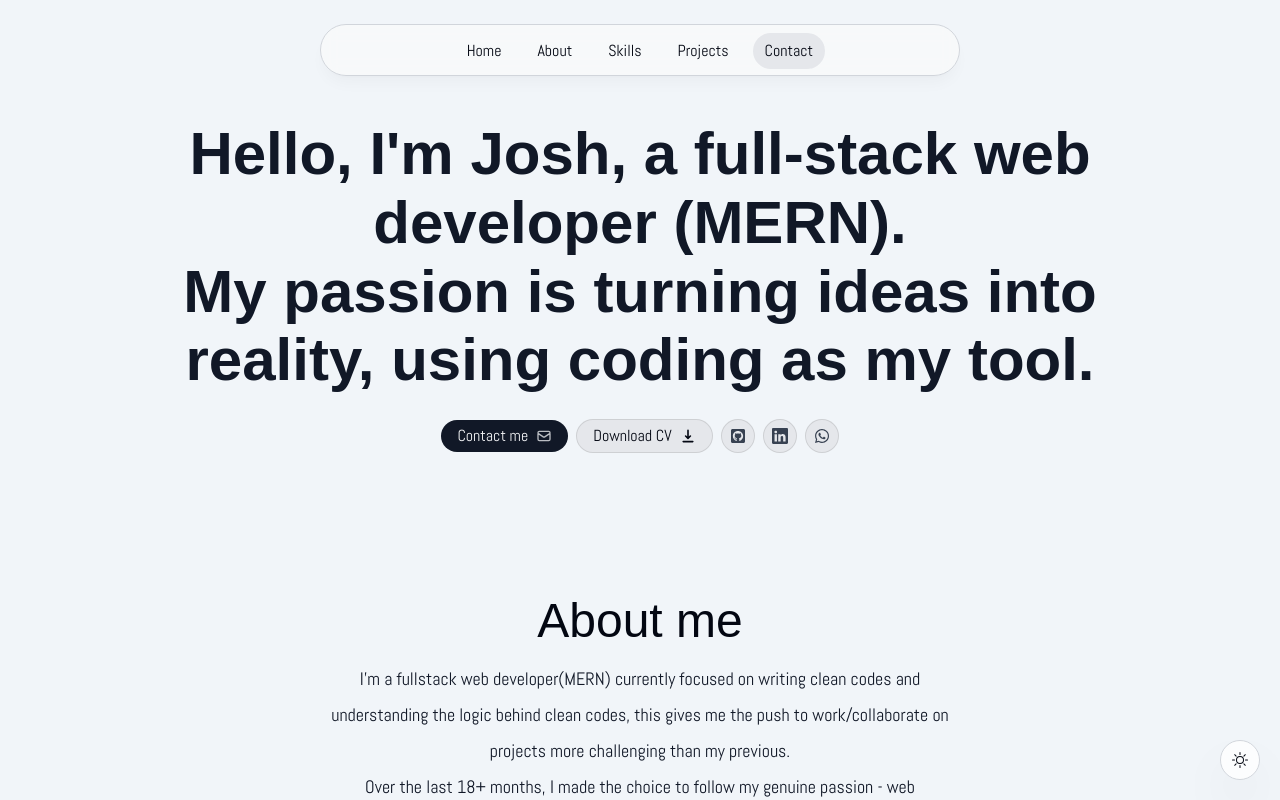
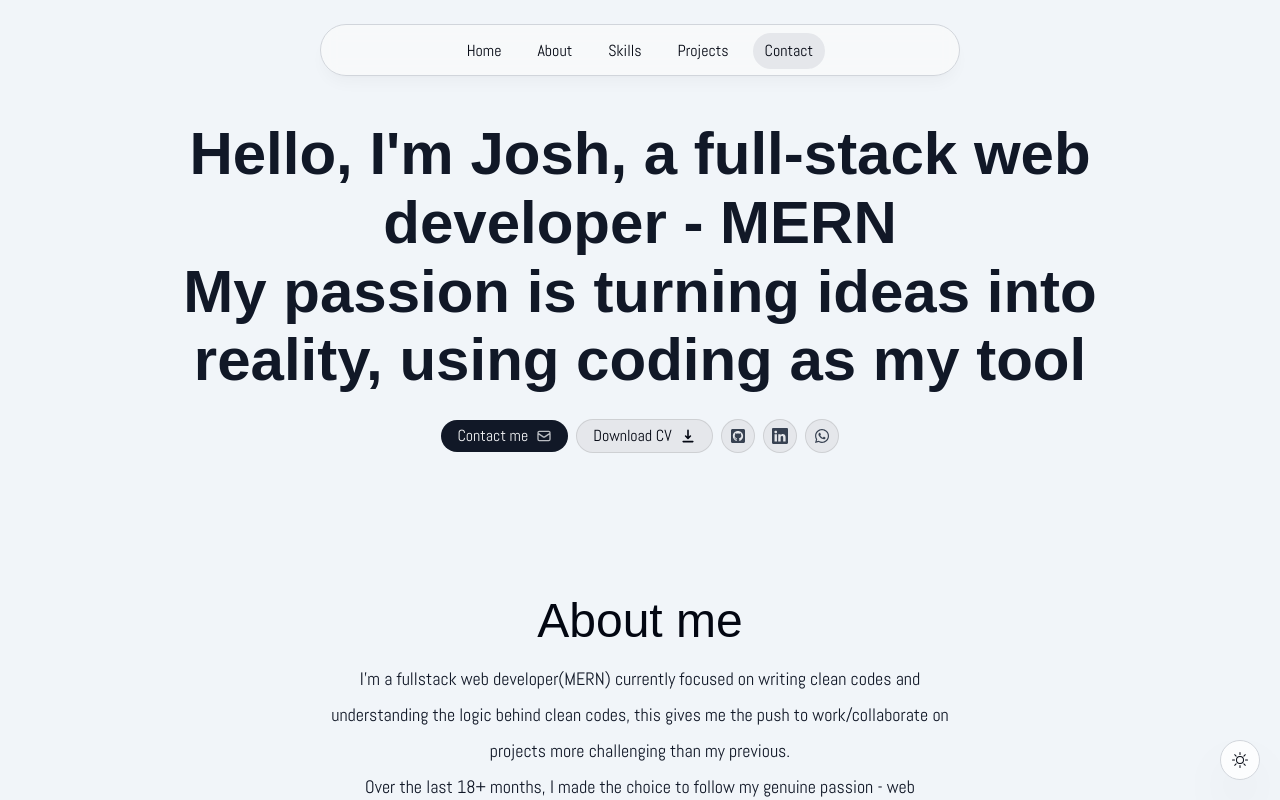
Before and after one commit to JoshuaOzorji/myportfolio, a Next.js app: page / in a window 1280 px wide. Shown: the top 800 px of the page. Built offline with nearby package versions, Linux system fonts and the light colour scheme; no server answers; a web font is replaced by a local one.

Commit message:
modification

```diff
--- a/components/Footer.tsx
+++ b/components/Footer.tsx
@@ -14,16 +14,22 @@ const Footer = () => {
 			<div className='flex flex-row gap-4'>
 				<a
 					href='https://github.com/JoshuaOzorji'
+					target='_blank'
+					rel='noopener noreferrer'
 					className='underline cursor-pointer'>
 					GITHUB
 				</a>
 				<a
 					href='https://www.linkedin.com/in/joshua-ozorji/'
+					target='_blank'
+					rel='noopener noreferrer'
 					className='underline cursor-pointer'>
 					LINKEDIN
 				</a>
 				<a
 					href='https://wa.me/2347038514969'
+					target='_blank'
+					rel='noopener noreferrer'
 					className='underline cursor-pointer'>
 					WHATSAPP
 				</a>
--- a/components/Hero.tsx
+++ b/components/Hero.tsx
@@ -23,8 +23,8 @@ const Hero = () => {
 					animate={{ y: 0, opacity: 1 }}
 					transition={{ delay: 0.5 }}
 					className='font-chonburi text-4xl md:text-6xl md:px-36 font-bold px-8 text-light-dark leading-[2.8rem] md:leading-[4.3rem]'>
-					{`Hello, I'm Josh, a full-stack web developer (MERN).`} <br />
-					My passion is turning ideas into reality, using coding as my tool.
+					{`Hello, I'm Josh, a full-stack web developer - MERN`} <br />
+					My passion is turning ideas into reality, using coding as my tool
 				</motion.h1>
 
 				<motion.div
```
